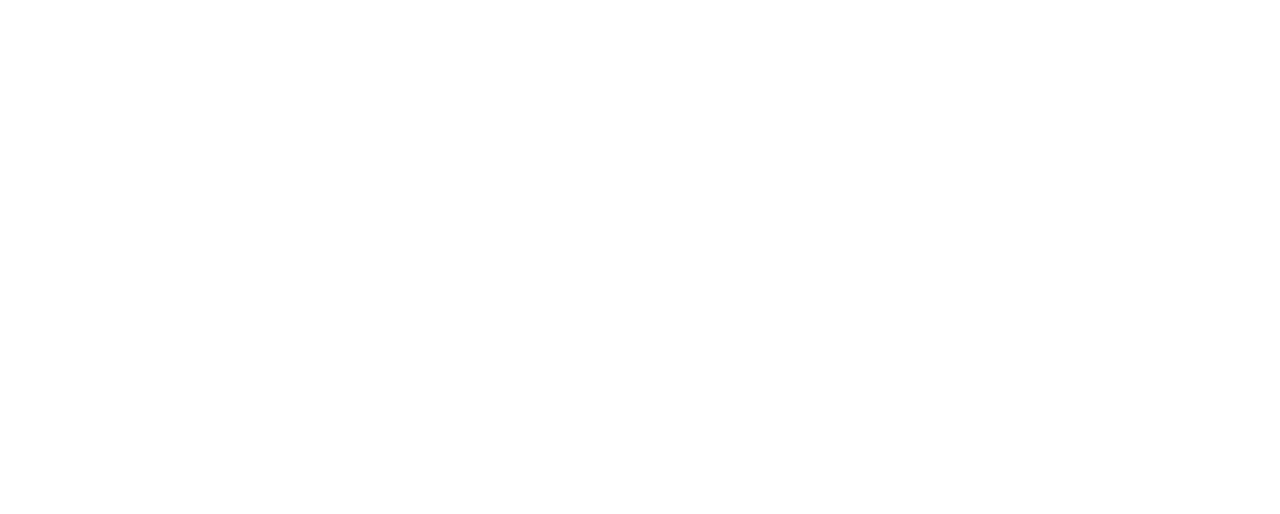
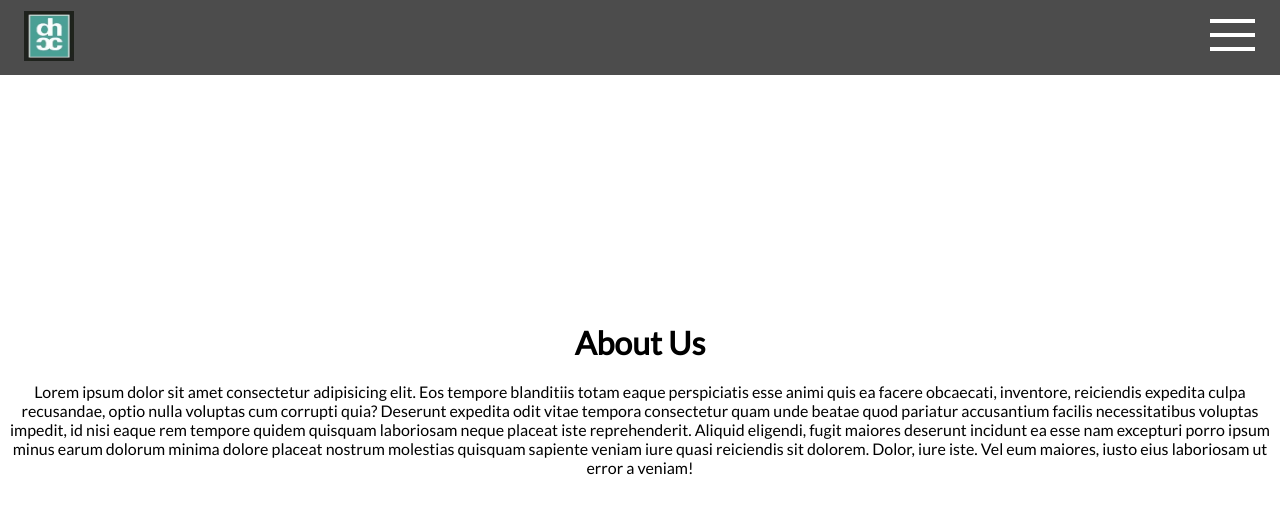
Before and after one commit to MahmoodAhmed-SE/construction-website, a React (Vite) app: page /about-us in a window 1280 px wide. Shown: the top 514 px of the page. Built offline with nearby package versions, Linux system fonts and the light colour scheme.

Commit message:
feat: about us page and added header closing navbar by touching screen outside the navbar.

```diff
--- a/src/components/Header.tsx
+++ b/src/components/Header.tsx
@@ -1,16 +1,34 @@
-import { useEffect, useState } from "react";
+import { useEffect, useRef, useState } from "react";
 
 import { Sling as Hamburger } from "hamburger-react";
 
 import brandIcon from "/assets/brand-icon.webp";
 import { NavLink } from "react-router-dom";
 
-import './header.css';
+import "./header.css";
 
 export default function Header({ isStaticColor }: { isStaticColor: boolean }) {
 	const [isOpen, setOpen] = useState(false);
 	const [scrolled, setScrolled] = useState(false);
 
+	const menubarRef = useRef<HTMLElement>(null);
+	const toggleButtonRef = useRef<HTMLDivElement>(null);
+
+	useEffect(() => {
+		const handleMouseOut = (e: MouseEvent) => {
+			if (
+				menubarRef.current &&
+				!menubarRef.current.contains(e.target as Node) &&
+				toggleButtonRef.current &&
+				!toggleButtonRef.current.contains(e.target as Node)
+      ) {
+				setOpen(false);
+			}
+		};
+		window.addEventListener("mousedown", handleMouseOut);
+
+		return () => window.removeEventListener("mousedown", handleMouseOut);
+	});
 	if (!isStaticColor) {
 		useEffect(() => {
 			const onScroll = () => setScrolled(window.scrollY > 50);
@@ -19,12 +37,21 @@
 		}, []);
 	}
 
-    return <header className={isStaticColor ? "header dark-bg" : scrolled ? "header dark-bg" : "header"}>
+	return (
+		<header
+			className={
+				isStaticColor
+					? "header dark-bg"
+					: scrolled
+						? "header dark-bg"
+						: "header"
+			}
+		>
 			<div className="brand-icon">
 				<img src={brandIcon} />
 			</div>
 
-        <nav className={isOpen ? "menu open" : "menu"}>
+			<nav className={isOpen ? "menu open" : "menu"} ref={menubarRef}>
 				<ul>
 					<li>
 						<NavLink
@@ -33,7 +60,9 @@
 								isPending ? "pending" : isActive ? "active" : ""
 							}
 							onClick={() => setOpen(false)}
-                    >HOME</NavLink>
+						>
+							HOME
+						</NavLink>
 					</li>
 					<li>
 						<NavLink
@@ -42,13 +71,14 @@
 								isPending ? "pending" : isActive ? "active" : ""
 							}
 							onClick={() => setOpen(false)}
-                    >ABOUT US</NavLink>
+						>
+							ABOUT US
+						</NavLink>
 					</li>
 					<li>
-                    <a
-                        href="/#testimonials"
-                        onClick={() => setOpen(false)}
-                    >TESTIMONIALS</a>
+						<a href="/#testimonials" onClick={() => setOpen(false)}>
+							TESTIMONIALS
+						</a>
 					</li>
 					<li>
 						<NavLink
@@ -57,11 +87,14 @@
 								isPending ? "pending" : isActive ? "active" : ""
 							}
 							onClick={() => setOpen(false)}
-                    >CONTACT</NavLink>
+						>
+							CONTACT
+						</NavLink>
 					</li>
 				</ul>
 			</nav>
 
+			<div ref={toggleButtonRef}>
 				<Hamburger
 					toggled={isOpen}
 					toggle={setOpen}
@@ -69,5 +102,8 @@
 					size={45}
 					color="white"
 				/>
+
+			</div>
 		</header>
+	);
 }
--- a/src/pages/about-us/AboutUs.tsx
+++ b/src/pages/about-us/AboutUs.tsx
@@ -1,4 +1,26 @@
+import Header from "../../components/Header";
+import styles from "./aboutUs.module.css";
+
 export default function AboutUs() {
-    return <>
-    </>
+  return (
+    <div>
+      <Header isStaticColor={true} />
+      <div className={styles.about_us_container}>
+        <h1>About Us</h1>
+        <p>
+          Lorem ipsum dolor sit amet consectetur adipisicing elit. Eos tempore
+          blanditiis totam eaque perspiciatis esse animi quis ea facere
+          obcaecati, inventore, reiciendis expedita culpa recusandae, optio
+          nulla voluptas cum corrupti quia? Deserunt expedita odit vitae tempora
+          consectetur quam unde beatae quod pariatur accusantium facilis
+          necessitatibus voluptas impedit, id nisi eaque rem tempore quidem
+          quisquam laboriosam neque placeat iste reprehenderit. Aliquid
+          eligendi, fugit maiores deserunt incidunt ea esse nam excepturi porro
+          ipsum minus earum dolorum minima dolore placeat nostrum molestias
+          quisquam sapiente veniam iure quasi reiciendis sit dolorem. Dolor,
+          iure iste. Vel eum maiores, iusto eius laboriosam ut error a veniam!
+        </p>
+      </div>
+    </div>
+  );
 }
--- /dev/null
+++ b/src/pages/about-us/aboutUs.module.css
@@ -0,0 +1,14 @@
+.about_us_container {
+    color: black;
+    padding: 10px;
+    display: flex;
+    flex-direction: column;
+    justify-content: center;
+    align-items: center;
+    text-align: center;
+    height: 100vh;
+}
+
+.about_us_container p {
+    margin-top: 20px;
+}
```
Lines whose indentation alone changed are shown as unchanged.
